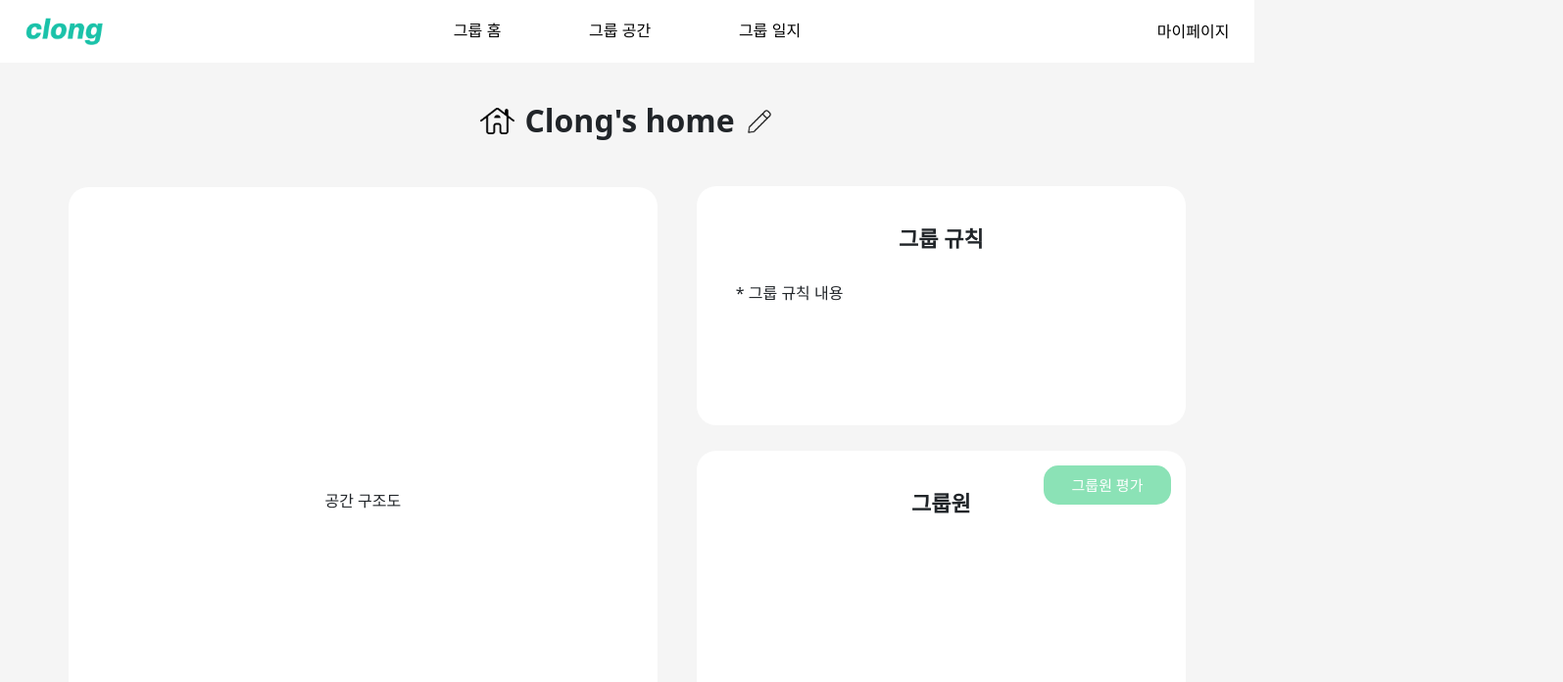
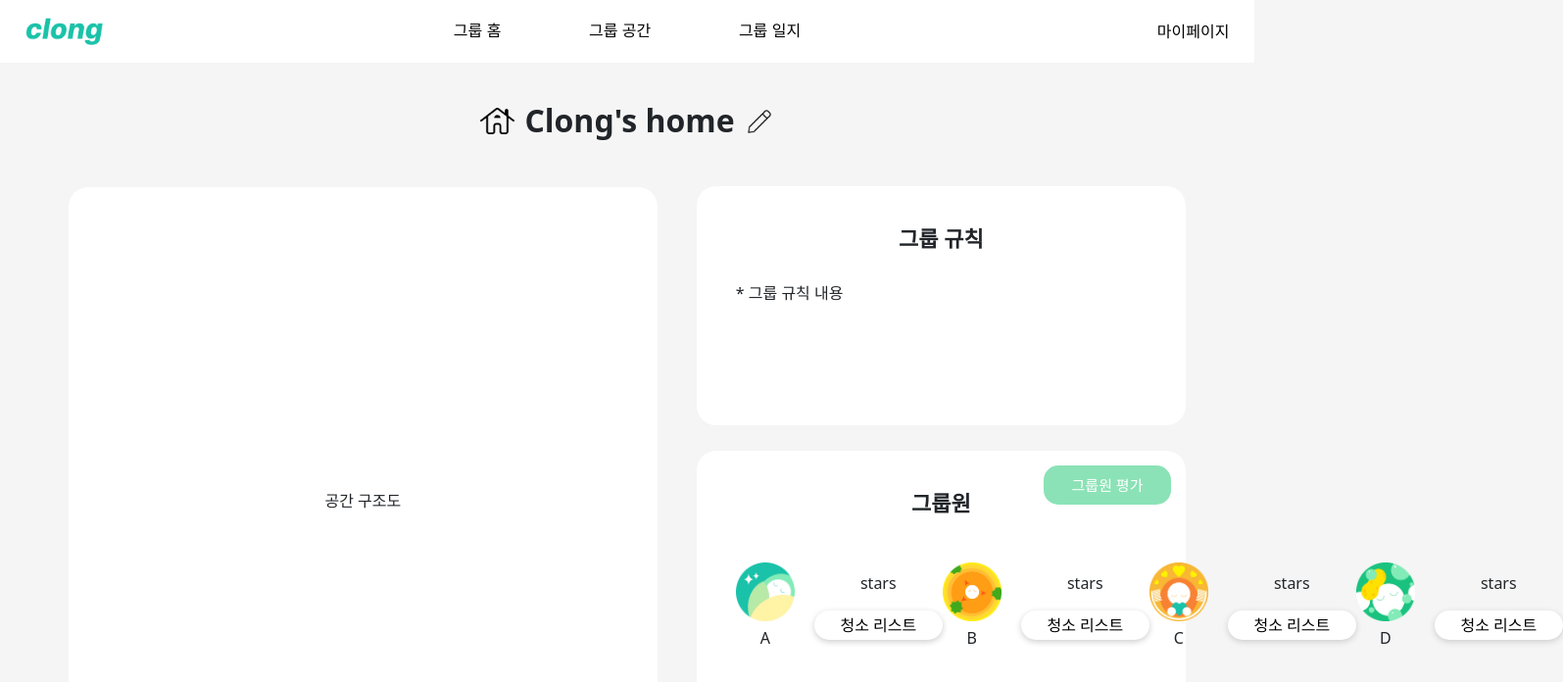
Before and after one commit to Co-sol/clong_front, a React (Vite) app: page /groupHome in a window 1280 px wide. Shown: the top 696 px of the page at 98% size, 1595 px wide, since content can reach past the window. Built offline with nearby package versions, Linux system fonts and the light colour scheme; a web font is replaced by a local one.

Commit message:
GEvalItem 구현 중

```diff
--- a/src/components/groupHome/GEvalItem.jsx
+++ b/src/components/groupHome/GEvalItem.jsx
@@ -2,12 +2,16 @@ import { getBadgeImage } from "../../utils/get-badge-images";
 import "./GEvalItem.css";
 import Button from "../Button";
 
-const GEvalItem = () => {
+const GEvalItem = ({ person }) => {
+    console.log(person);
     return (
         <div className="GEvalItem">
             <section className="left">
-                <img className="Badge_img" src={getBadgeImage(1)} />
-                <div className="name">이름</div>
+                <img
+                    className="Badge_img"
+                    src={getBadgeImage(person.badgeId)}
+                />
+                <div className="name">{person.name}</div>
             </section>
             <section className="right">
                 <div>stars</div>
--- a/src/components/groupHome/GroupHome.css
+++ b/src/components/groupHome/GroupHome.css
@@ -116,3 +116,9 @@ body {
 
     font-size: 15px;
 }
+
+.GroupHome .GEvalItems {
+    width: 476px;
+    height: 231px;
+    display: flex;
+}
--- a/src/components/groupHome/GroupHome.jsx
+++ b/src/components/groupHome/GroupHome.jsx
@@ -9,6 +9,7 @@ import { toCleanStateContext } from "../../context/GroupContext";
 
 const GroupHome = () => {
     const { personData } = useContext(toCleanStateContext);
+
     return (
         <div className="GroupHome">
             <div className="groupName">
@@ -25,9 +26,9 @@ const GroupHome = () => {
                     </div>
                     <div className="groupEval">
                         <h3>그룹원</h3>
-                        <div>
-                            {personData.map((item) => {
-                                <GEvalItem />;
+                        <div className="GEvalItems">
+                            {personData.map((item, idx) => {
+                                return <GEvalItem person={item} />;
                             })}
                         </div>
                         <Button text={"그룹원 평가"} type={"eval"} />
```
